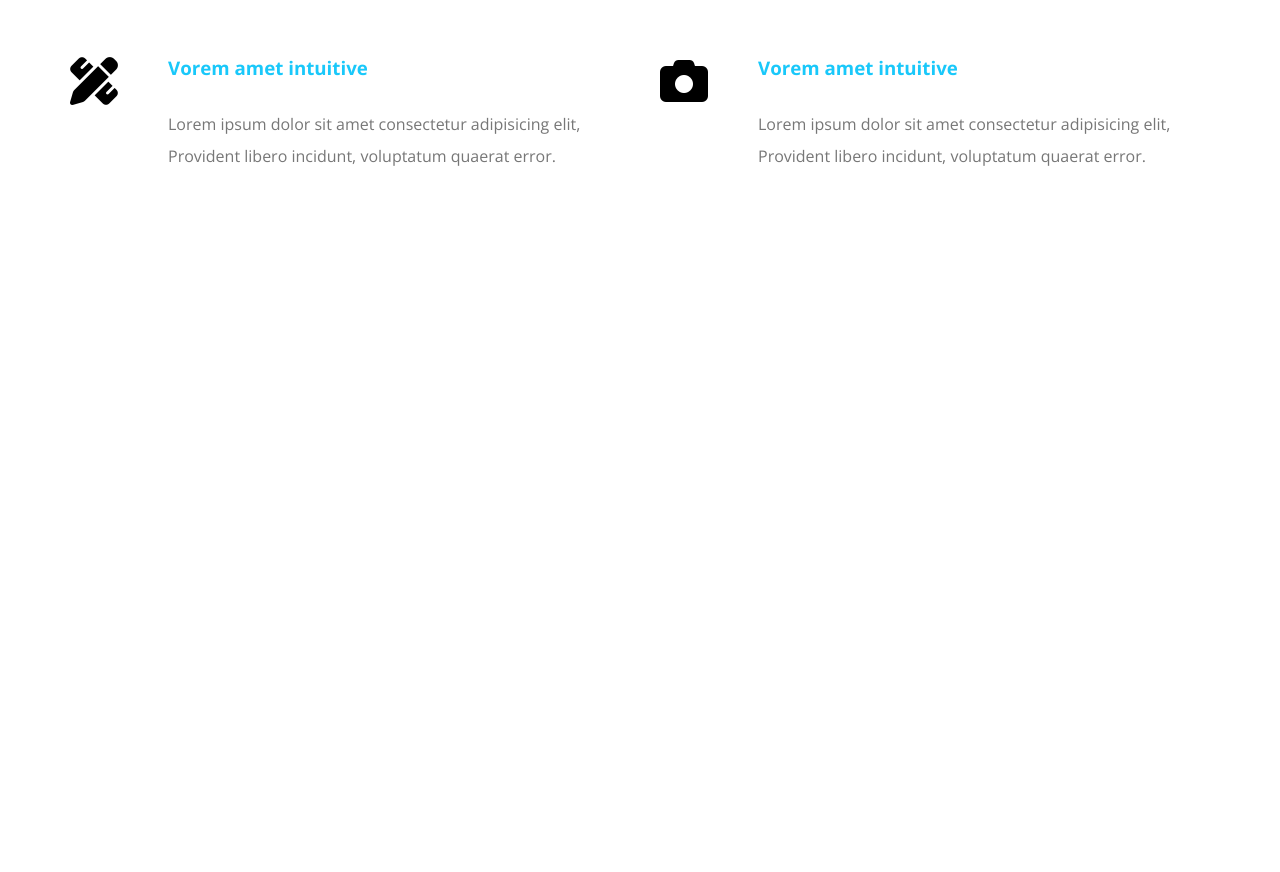
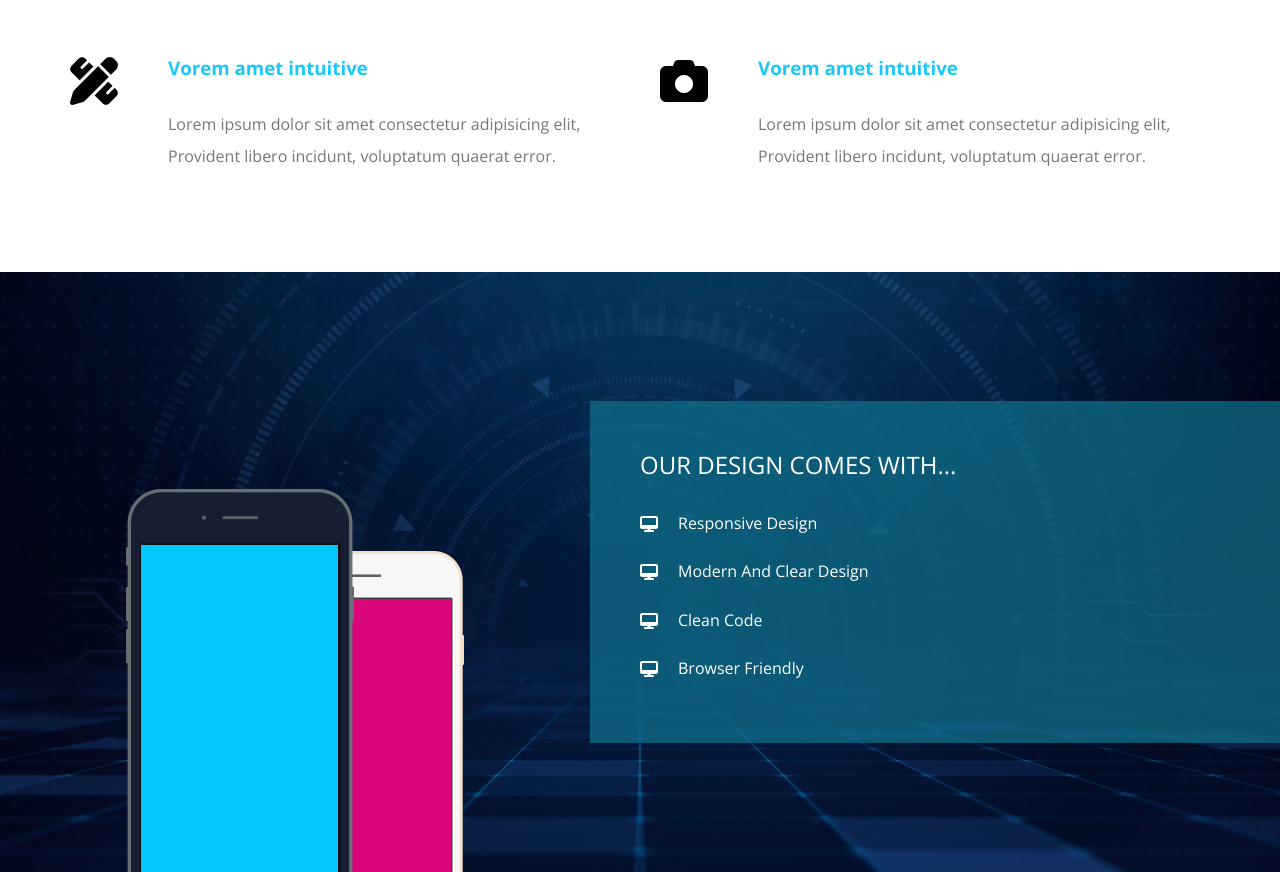
Before and after one commit to billalben/html-css-template-two, a plain HTML site: page index.html in a window 1280 px wide. Shown: the part 1299-2171 px from the top of the page. Before the commit the page ends 1571 px from the top, so only its background shows below. Drawn offline with nearby package versions, Linux system fonts and the light colour scheme.

Commit message:
Design Section

```diff
--- a/css/kasper.css
+++ b/css/kasper.css
@@ -302,3 +302,64 @@ header nav .form i {
   color: #777;
 }
 /* End Services */
+/* Start Design Section */
+.design {
+  padding-top: var(--section-padding);
+  padding-bottom: var(--section-padding);
+  height: 600px;
+  position: relative;
+  background-image: url(../images/design-features.jpg);
+  background-size: cover;
+  display: flex;
+  align-items: center;
+  overflow: hidden;
+}
+.design::before {
+  content: "";
+  position: absolute;
+  left: 0;
+  top: 0;
+  width: 100%;
+  height: 100%;
+  background-color: rgb(0 0 0 / 50%);
+}
+.design .image,
+.design .text {
+  position: relative;
+  z-index: 2;
+  flex: 1;
+}
+.design .image {
+  text-align: center;
+}
+@media (max-width: 768px) {
+  .design .image {
+    display: none;
+  }
+}
+.design .image img {
+  position: relative;
+  bottom: -150px;
+}
+.design .text {
+  color: white;
+  padding: 50px;
+  background-color: var(--transparent-color);
+}
+.design .text h2 {
+  font-weight: normal;
+  text-transform: uppercase;
+  margin-bottom: 20px;
+}
+.design .text ul li {
+  padding: 15px 0;
+}
+.design .text ul li::before {
+  font-family: "Font Awesome 5 Free";
+  content: "\f108";
+  font-weight: 900;
+  margin-right: 20px;
+  position: relative;
+  top: 1px;
+}
+/* End Design Section */
--- a/index.html
+++ b/index.html
@@ -124,5 +124,21 @@
       </div>
     </div>
     <!-- End Services -->
+    <!-- Start Design Section -->
+    <div class="design">
+      <div class="image">
+        <img src="images/mobile.png" alt="Mobile">
+      </div>
+      <div class="text">
+        <h2>Our Design Comes With...</h2>
+        <ul>
+          <li>Responsive Design</li>
+          <li>Modern And Clear Design</li>
+          <li>Clean Code</li>
+          <li>Browser Friendly</li>
+        </ul>
+      </div>
+    </div>
+    <!-- End Design Section -->
   </body>
 </html>
```
